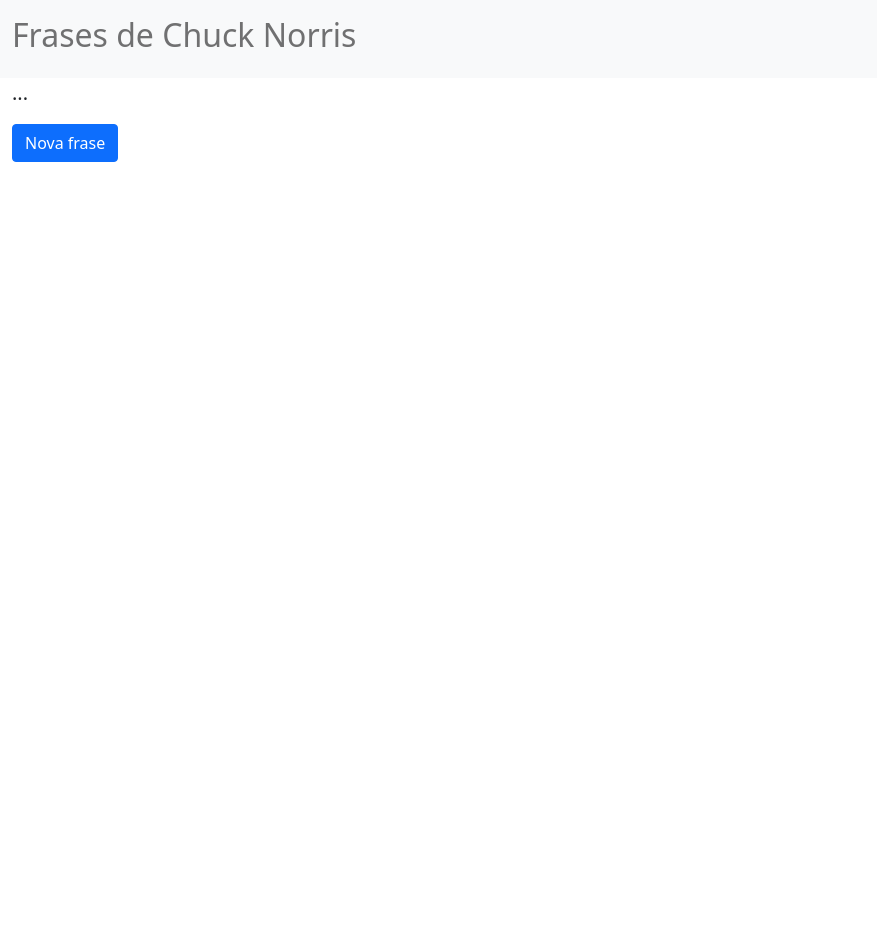
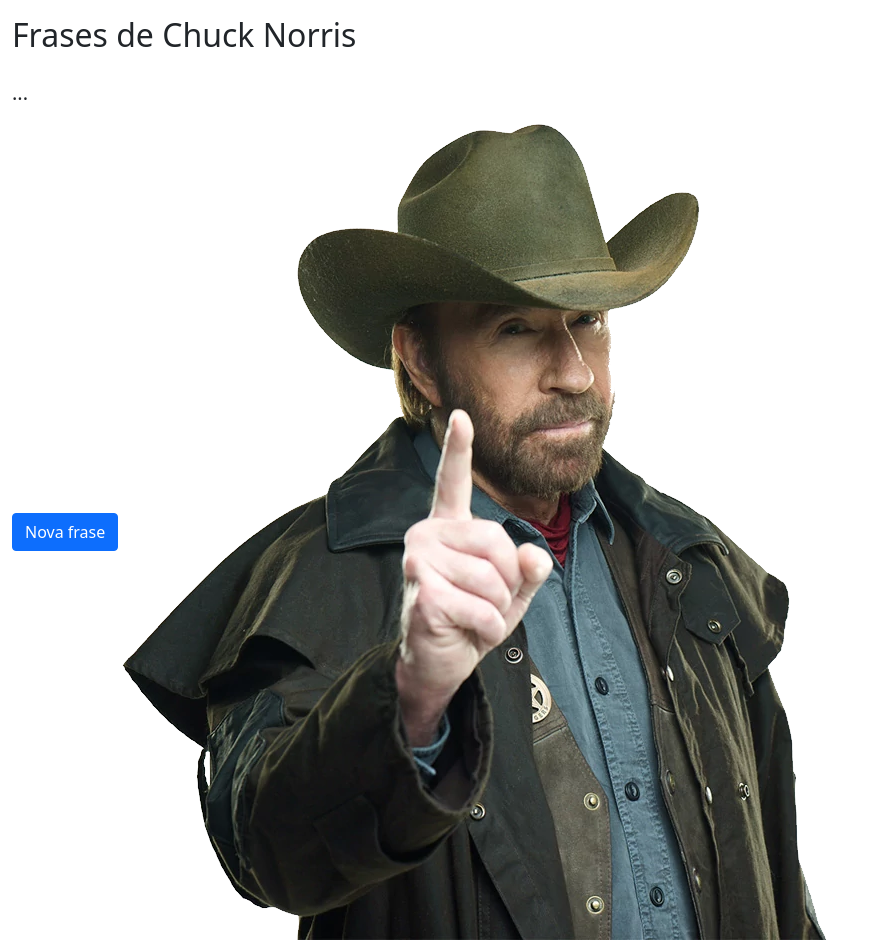
Before and after one commit to diegolim4/node-chuck_norris_frases, a website: page src/views/index.htm in a window 1280 px wide. Shown: the whole page, without its empty margins (0-877 px from the left). Before the commit the page ends 800 px from the top, so only its background shows below. Drawn offline with nearby package versions, Linux system fonts and the light colour scheme; no server answers.

Commit message:
add img do chuck

```diff
--- a/src/views/index.htm
+++ b/src/views/index.htm
@@ -11,7 +11,7 @@
 </head>
 <body>
     <header>
-        <nav class="navbar navbar-light bg-light">
+        <nav class="navbar">
             <div class="container-fluid">
                 <span class="navbar-text">
                     <h2>Frases de Chuck Norris</h2>
@@ -22,8 +22,8 @@
     <div class="container">
         <p id='res'>...</p>
         <a href="index.htm"><button class="btn btn-primary" >Nova frase</button></a>
+        <img src="./assets/img/chuckn.png" alt="img" srcset="">
     </div>
-
 
 </body>
 </html>
```
